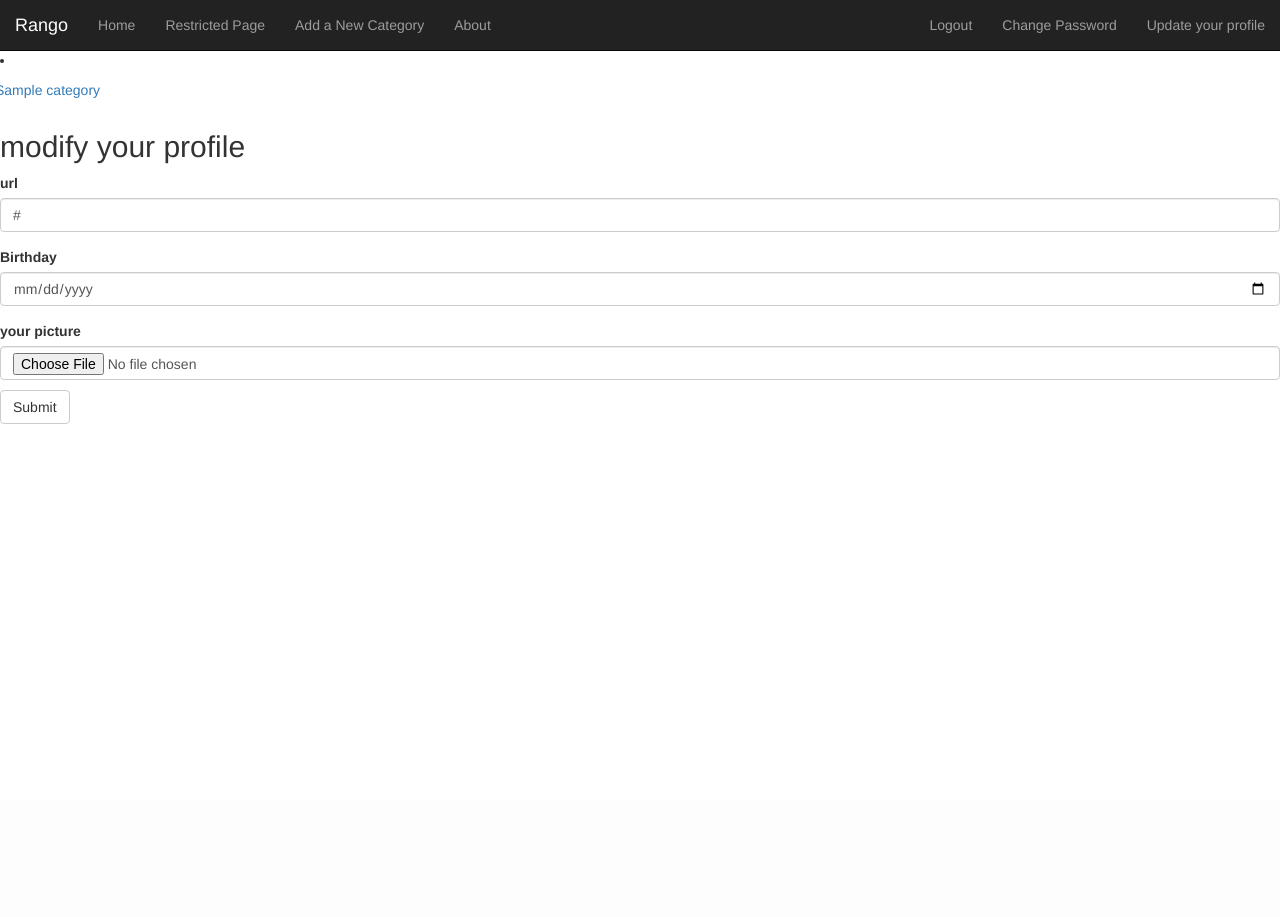
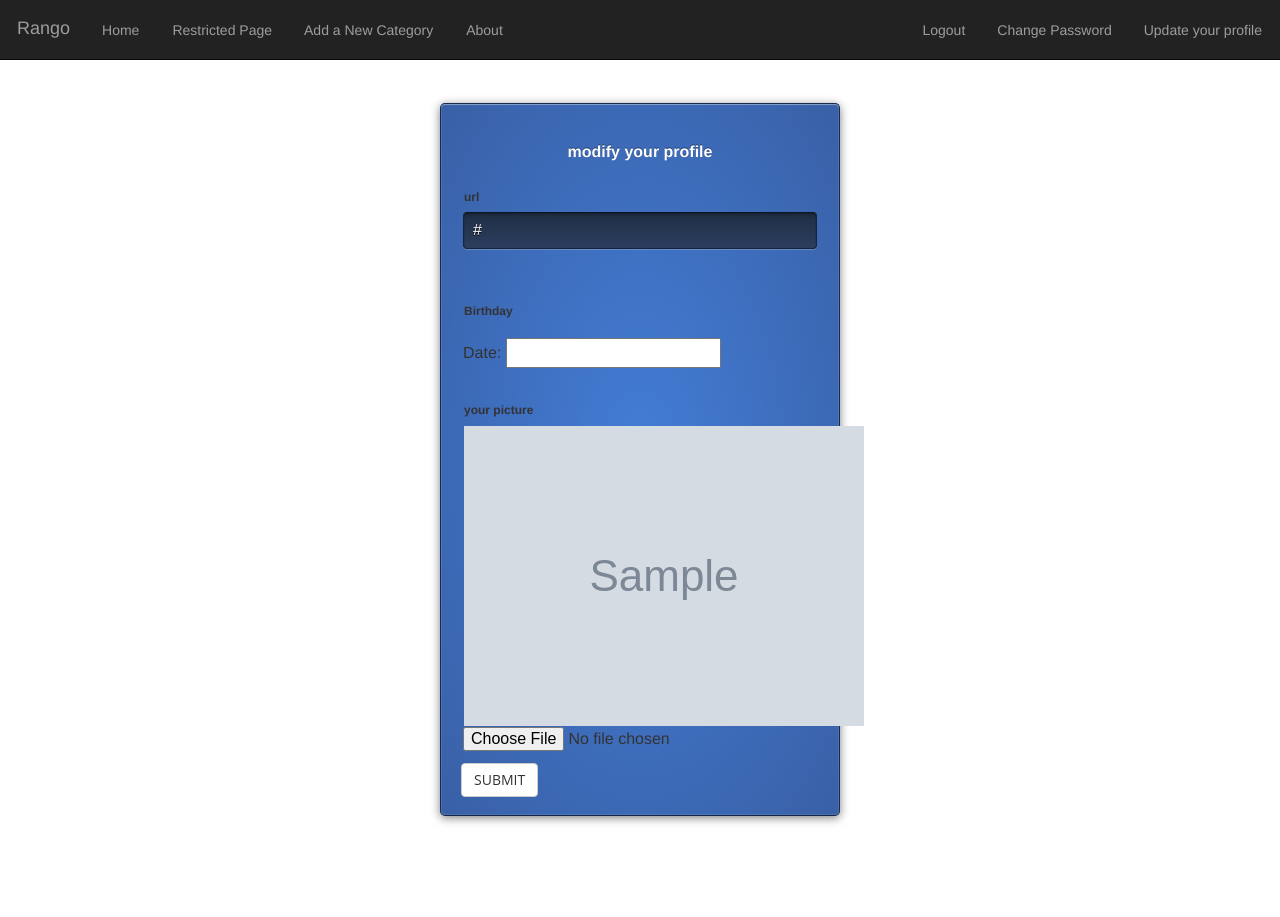
Before and after one commit to frankwzhg/tango, a Django app: page /rango/user_profile_update/ in a window 1280 px wide. Before the commit the page ends 424 px from the top, so only its background shows below. Run offline with Django 3.2, Linux system fonts and the light colour scheme; a user stored in the database is signed in; tables that the repository leaves empty hold one stand-in row (values such as "Sample post"); grey boxes marked "Sample" are stand-in pictures; some libraries are stand-ins or nearby versions.

Commit message:
weekend commit

```diff
--- a/static/css/user_admin.css
+++ b/static/css/user_admin.css
@@ -12,7 +12,7 @@ figure, figcaption, footer, header, hgroup,
 menu, nav, output, ruby, section, summary,
 time, mark, audio, video {
   margin: 0;
-  padding: 0;
+  padding: 1px;
   border: 0;
   font-size: 100%;
   font: inherit;
--- a/templates/base.html
+++ b/templates/base.html
@@ -13,17 +13,23 @@
     <link rel="icon" href="http://getbootstrap.com/favicon.ico">
 
     <title>{% block title %}How to Tango with Django!{% endblock %}</title>
+    <link rel="stylesheet" href="{% static 'css/user_admin.css' %}" type="text/css">
 
-{#    <link href="http://getbootstrap.com/dist/css/bootstrap.min.css" rel="stylesheet">#}
-    <link href="{% static "css/bootstrap.min.css" %}" rel="stylesheet" type="text/css">
+    <link rel="stylesheet" href="{% static 'css/bootstrap.min.css' %}" type="text/css">
+    <link rel="stylesheet" href="{% static 'css/creative.css' %}" type="text/css">
+    <link rel="stylesheet" href="{% static 'css/font-awesome.css' %}" type="text/css">
+    <link rel="stylesheet" href="{% static 'css/animate.min.css' %}" type="text/css">
+    <link rel="stylesheet" href="{% static 'css/bootstrap.css' %}" type="text/css">
+{#    <link href="{% static  'css/bootstrap.css' %}" rel="stylesheet" type="text/plain">#}
+{#    <link href="{% static "css/bootstrap.min.css" %}" rel="stylesheet" type="text/css">#}
 {#    <link href="http://getbootstrap.com/examples/dashboard/dashboard.css" rel="stylesheet">#}
-    <link href="{% static "css/dashboard.css" %}" rel="stylesheet" type="text/css">
+{#    <link href="{% static "css/dashboard.css" %}" rel="stylesheet" type="text/css">#}
 {# add bootstrap temple css#}
-{#    <link rel="stylesheet" href="{% static 'css/bootstrap.min.css' %}" type="text/css">#}
+{#    <link rel="stylesheet" href="{% static 'css/user_admin.css' %}" type="text/css">#}
 {#    <link rel="stylesheet" href="{% static 'css/creative.css' %}" type="text/css">#}
 {#    <link rel="stylesheet" href="{% static 'css/font-awesome.css' %}" type="text/css">#}
 {#    <link rel="stylesheet" href="{% static 'css/animate.min.css' %}" type="text/css">#}
-    <link rel="stylesheet" href="{% static 'css/bootstrap.css' %}" type="text/css">
+{#    <link rel="stylesheet" href="{% static 'css/bootstr.css' %}" type="text/css">#}
     <!--[if lt IE 9]>
       <script src="https://oss.maxcdn.com/html5shiv/3.7.2/html5shiv.min.js"></script>
       <script src="https://oss.maxcdn.com/respond/1.4.2/respond.min.js"></script>
@@ -73,37 +79,19 @@
       </div>
     </div>
 
-{#    <div class="container-fluid">#}
-{#      <div class="row">#}
-{#        <div class="col-sm-3 col-md-2 sidebar">#}
+    <div class="container-fluid">
+{#      <div class="row row-offcanvas row-offcanvas-left">#}
+{#        <div class="col-sm-3 col-md-2 sidebar" id="sidebar" role="navigation">#}
 {#                {% block side_block %}#}
 {#                    {% get_category_list category %}#}
 {#                {% endblock %}#}
 {#        </div>#}
 {#        <div class="col-sm-9 col-sm-offset-3 col-md-10 col-md-offset-2 main">#}
-{##}
-{#               {% block content %}{% endblock %}#}
-{#                </div>#}
+               {% block content %}{% endblock %}
 {#        </div>#}
 {#      </div>#}
-{#    </div>#}
-    <div id="wrapper">
-        <div id="sidebar-nav">
-            <li class="sidebar-brand">
-                {% block side_block %}
-                    {% get_category_list category %}
-                {% endblock %}
+    </div>
 
-            </li>
-        </div>
-        <div id="page-contetnt-wrapper">
-            <div class="row">
-                <div class="col-lg-12">
-                    {% block content %}{% endblock %}
-                </div>
-            </div>
-        </div>
-    </div>
 
 
     <!-- Bootstrap core JavaScript
@@ -113,5 +101,6 @@
     <script src="http://getbootstrap.com/dist/js/bootstrap.min.js"></script>
     <!-- IE10 viewport hack for Surface/desktop Windows 8 bug -->
     <script src="http://getbootstrap.com/assets/js/ie10-viewport-bug-workaround.js"></script>
+
   </body>
 </html>
--- a/templates/rango/user_profile_update.html
+++ b/templates/rango/user_profile_update.html
@@ -1,20 +1,29 @@
 {% extends 'base.html' %}
 {% load staticfiles %}
+<head>
+    <script>
+  $(function() {
+    $( "#datepicker" ).;
+  });
+  </script>
+</head>
 {% block content %}
-    <form enctype="multipart/form-data" role="form" method="POST" action=".">
+    <form class="login" enctype="multipart/form-data" method="POST" action=".">
         {% csrf_token %}
-        <h2 class="form-signin-heading">modify your profile</h2>
+        <h1>modify your profile</h1>
         <div class="form-group">
             <p><label for="picture">url</label>
-            <input class="form-control" id="website" name="website" type="url" value="{{ website }}" /></p>
+            <input class="login-input" id="website" name="website" type="url" value="{{ website }}" /></p>
         </div>
         <div class="form-group">
             <p><label for="birthday">Birthday</label>
-            <input class="form-control" id="birthday" name="birthday" type="date" value="{{ birth_day }}" /></p>
+{#            <input class="login-input" id="datepicker" name="birthday" type="date" value="{{ birth_day }}" /></p>#}
+            <p>Date: <input type="text" id="datepicker"></p>
         </div>
         <div>
             <p><label for="picture">your picture</label>
-            <input class="form-control" id="picture" name="picture" type="file"  /></p>
+            <img src="/media/{{ user_picture }}" />
+            <input id="picture" name="picture" type="file" /></p>
         </div>
 
         <button type="submit" class="btn btn-default">Submit</button>
--- a/templates/user_base.html
+++ b/templates/user_base.html
@@ -6,8 +6,8 @@
         <meta charset="utf-8">
         <meta http-equiv="X-UA-Compatible" content="IE=edge,chrome=1">
         <title>{% block title_content %}title for page{% endblock %}</title>
-        <link rel=stylesheet" href="{% static 'css/bootstrap.css' %}" type="text/css">
-        <link rel="stylesheet" href="{% static 'css/bootstrap.min.css' %}" type="text/css">
+{#        <link rel=stylesheet" href="{% static 'css/bootstrap.css' %}" type="text/css">#}
+{#        <link rel="stylesheet" href="{% static 'css/bootstrap.min.css' %}" type="text/css">#}
         <link rel="stylesheet" href="{% static 'css/user_admin.css' %}" type="text/css">
 
         <link rel="stylesheet" href="{% static 'css/bootstrap.min.css' %}" type="text/css">
```
Also changed, not shown: templates/rango/passwd_reset.html (+15 -5 lines), media/profile_images/bird_B1IbWYq.jpg (added), 12 other files.
